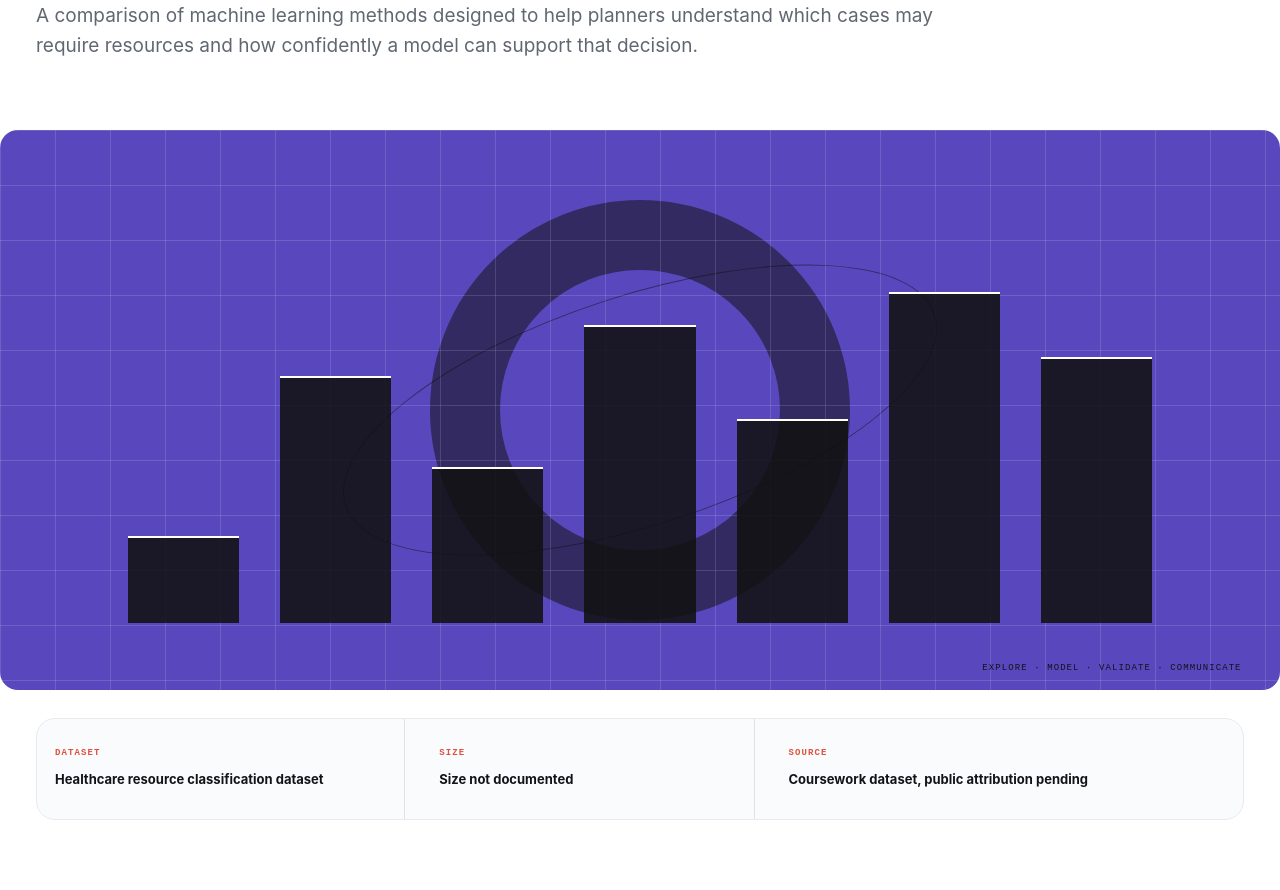
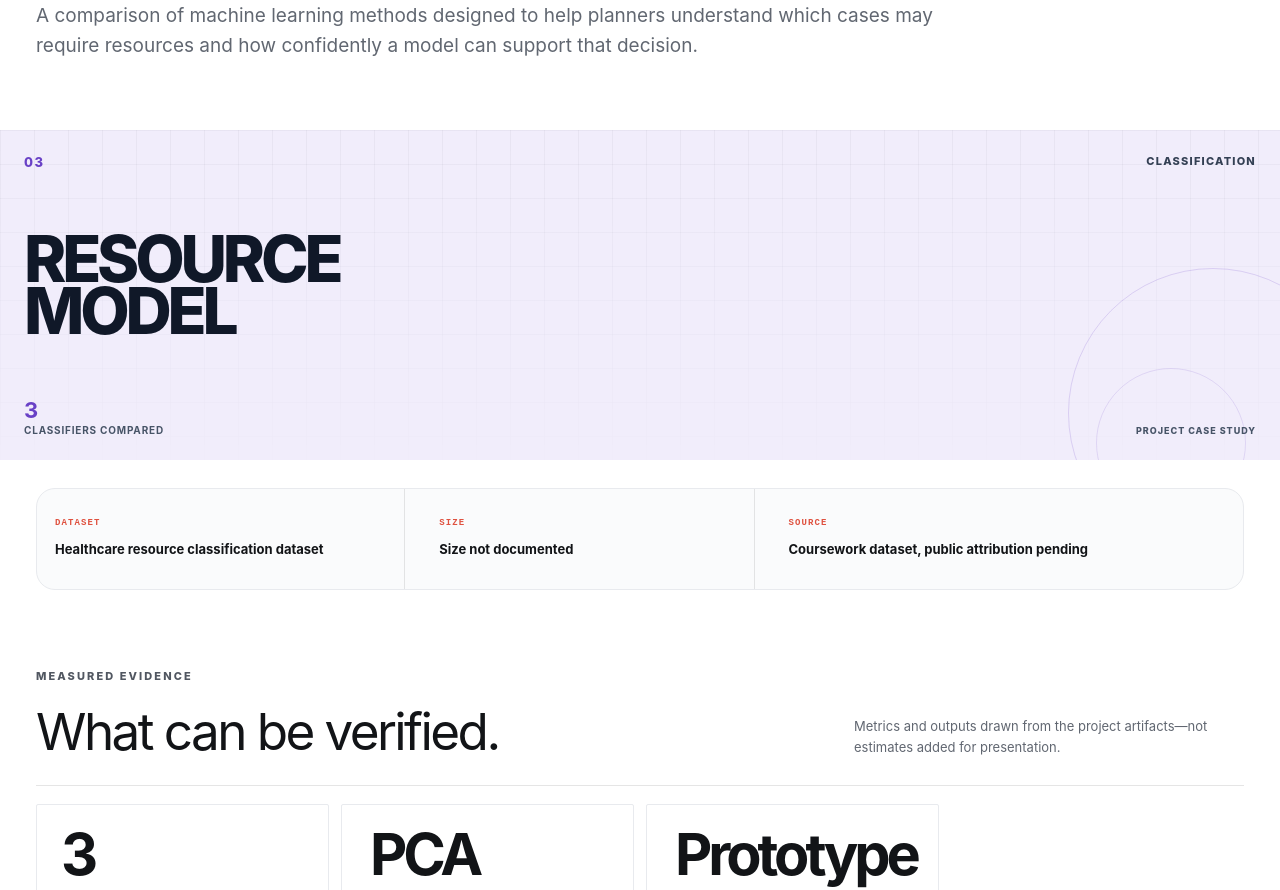
Before and after one commit to Boatengs/my-portfolio, a Next.js app: page /projects/healthcare-modeling in a window 1280 px wide. Shown: the part 660-1550 px from the top of the page. Built offline with nearby package versions, Linux system fonts and the light colour scheme.

Commit message:
Use stable editorial cover on generated project pages

```diff
--- a/app/projects/[slug]/page.tsx
+++ b/app/projects/[slug]/page.tsx
@@ -1,6 +1,7 @@
 import type { Metadata } from "next";
 import Link from "next/link";
 import { SiteNav } from "../../site-nav";
+import { ProjectCover } from "../../project-cover";
 import { notFound } from "next/navigation";
 import { allProjects, generatedProjectPages } from "../../project-registry";
 
@@ -38,10 +39,10 @@ export default async function ProjectPage({
 
   const projectIndex = allProjects.findIndex((item) => item.slug === project.slug);
   const next = allProjects[(projectIndex + 1) % allProjects.length];
-  const imageLabel =
+  const visualLabel =
     "imageLabel" in project && typeof project.imageLabel === "string"
       ? project.imageLabel
-      : "LIVE APPLICATION CAPTURE";
+      : "PROJECT CASE STUDY";
   const liveUrl =
     "liveUrl" in project && typeof project.liveUrl === "string"
       ? project.liveUrl
@@ -60,29 +61,12 @@ export default async function ProjectPage({
         <h1>{project.title}</h1>
         <p>{project.summary}</p>
       </section>
-      {project.image ? (
-        <section className="detail-capture">
-          <img
-            src={project.image}
-            width="1200"
-            height="675"
-            decoding="async"
-            alt={`${project.title} application interface`}
-          />
-          <span>{imageLabel}</span>
-        </section>
-      ) : (
-        <section className={`detail-stage ${project.accent}`}>
-          <div className="detail-orbit one" />
-          <div className="detail-orbit two" />
-          <div className="detail-bars">
-            {[24, 68, 43, 82, 56, 91, 73].map((height, index) => (
-              <i key={index} style={{ height: `${height}%` }} />
-            ))}
-          </div>
-          <span>EXPLORE · MODEL · VALIDATE · COMMUNICATE</span>
-        </section>
-      )}
+      <section
+        className="detail-editorial-visual"
+        aria-label={`${project.title} project visual`}
+      >
+        <ProjectCover project={project} variant="detail" label={visualLabel} />
+      </section>
       <section className="dataset-strip shell">
         <div>
           <span>DATASET</span>
```
